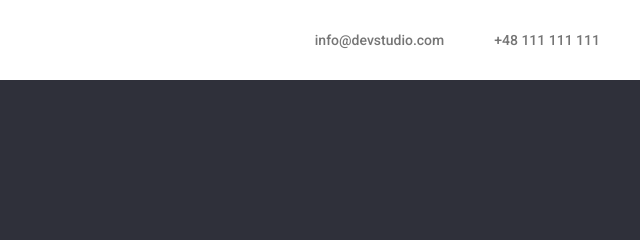
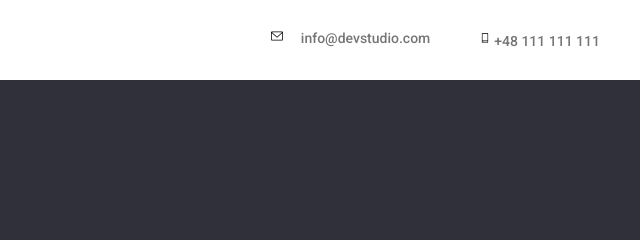
Before and after one commit to IzabelaSwiadkowska/goit-markup-hw-04, a plain HTML site: page index.html in a window 1280 px wide. Shown: the top 240 px of the page, 640-1280 px from the left. Drawn offline with nearby package versions, Linux system fonts and the light colour scheme.

Commit message:
working at hw4

```diff
--- a/css/styles.css
+++ b/css/styles.css
@@ -402,3 +402,12 @@ ul {
 .footnote-2:not(:last-child) {
   padding-bottom: 9px;
 }
+.mail-header {
+  width: 161px;
+  display: flex;
+  justify-content: space-between;
+  gap: 10px;
+}
+.icon-env {
+  align-items: center;
+}
--- a/index.html
+++ b/index.html
@@ -31,13 +31,20 @@
             <li><a class="link-header" href="#">Kontakt</a></li>
           </ul>
         </nav>
+
         <ul class="main-contact">
-          <li>
+          <li class="mail-header">
+            <svg class="icon-env" width="16" height="12">
+              <use href="./images/icons.svg#icon-envelope"></use>
+            </svg>
             <a class="link-contact" href="mailto:info@devstudio.com"
               >info@devstudio.com</a
             >
           </li>
-          <li>
+          <li class="phone-header">
+            <svg width="10" height="16">
+              <use href="./images/icons.svg#icon-smartphone"></use>
+            </svg>
             <a class="link-contact2" href="tel:48111111111">+48 111 111 111</a>
           </li>
         </ul>
```
Also changed, not shown: images/icons.svg (added), 1 other file.
